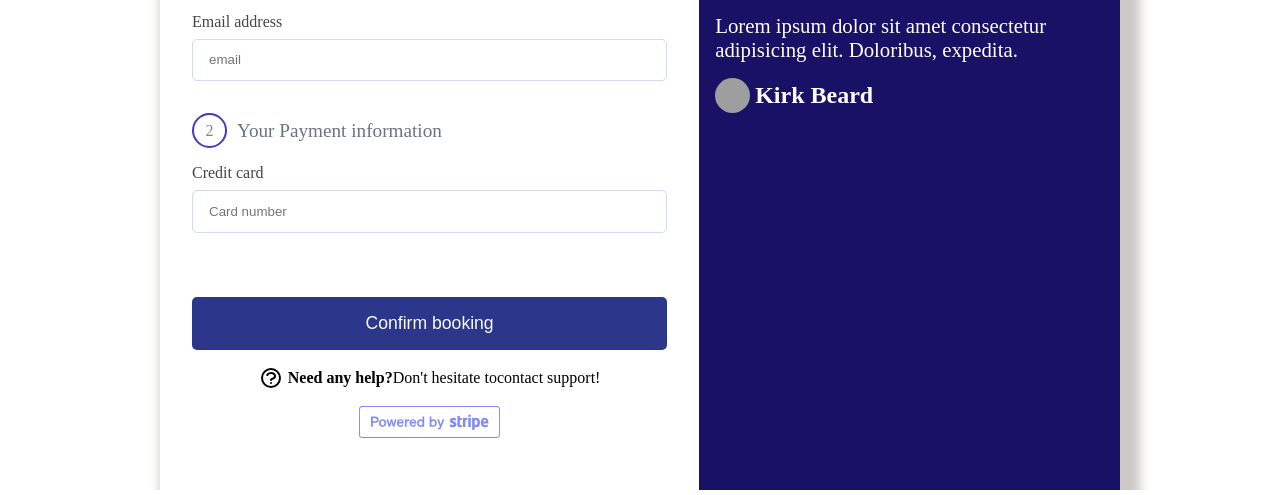
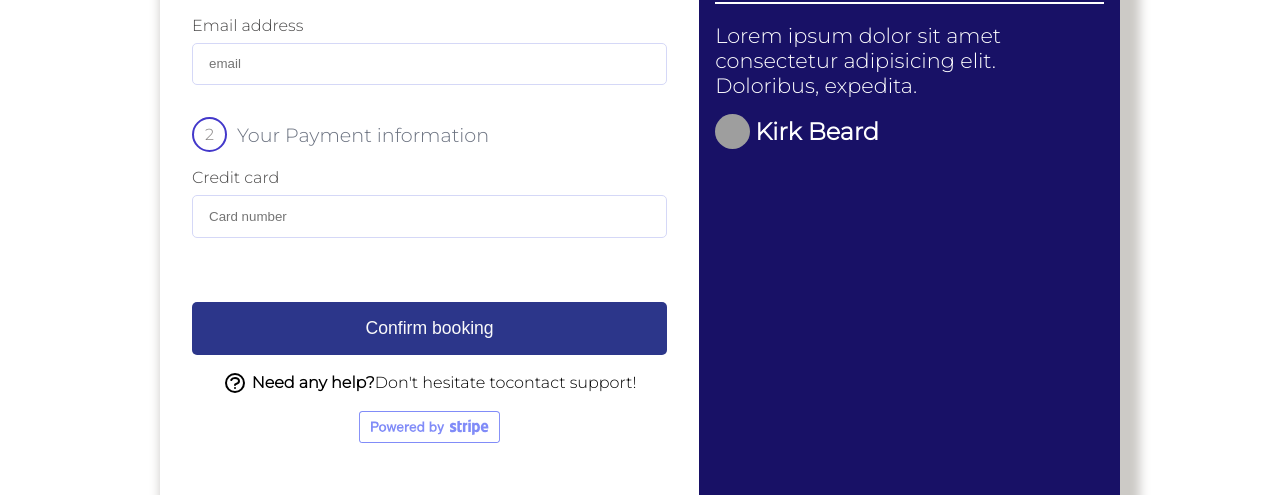
Before and after one commit to jssverve/it-works-on-localhost, a plain HTML site: page index.html in a window 1280 px wide. Shown: the part 340-835 px from the top of the page. Drawn offline with Linux system fonts and the light colour scheme; grey boxes are pictures that could not be loaded.

Commit message:
add index.html

```diff
--- a/index.css
+++ b/index.css
@@ -2,6 +2,9 @@
   margin: 0;
   padding: 0;
   box-sizing: border-box;
+}
+body {
+  font-family: "Montserrat", sans-serif;
 }
 .container {
   max-width: 1200px;
--- a/index.html
+++ b/index.html
@@ -8,6 +8,12 @@
       rel="stylesheet"
       href="./index.css
     "
+    />
+    <link rel="preconnect" href="https://fonts.googleapis.com" />
+    <link rel="preconnect" href="https://fonts.gstatic.com" crossorigin />
+    <link
+      href="https://fonts.googleapis.com/css2?family=Montserrat:wght@300&display=swap"
+      rel="stylesheet"
     />
     <title>Document</title>
   </head>
```
